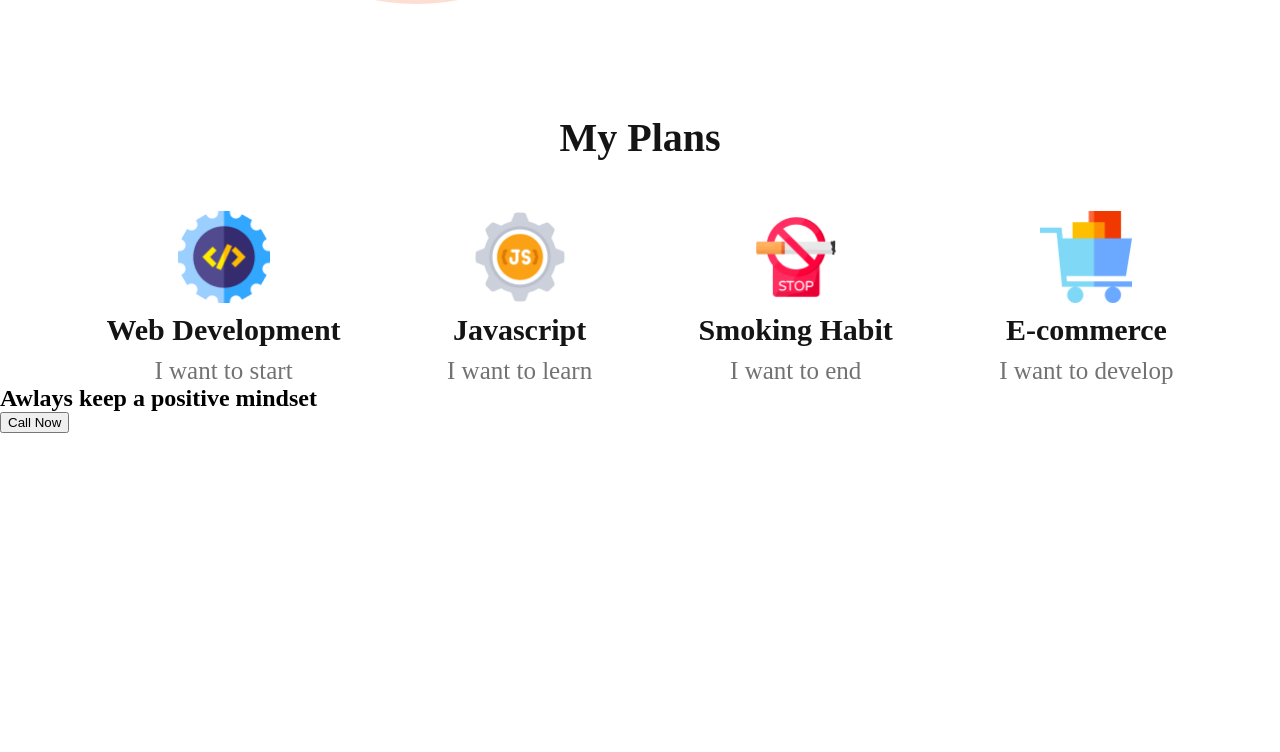
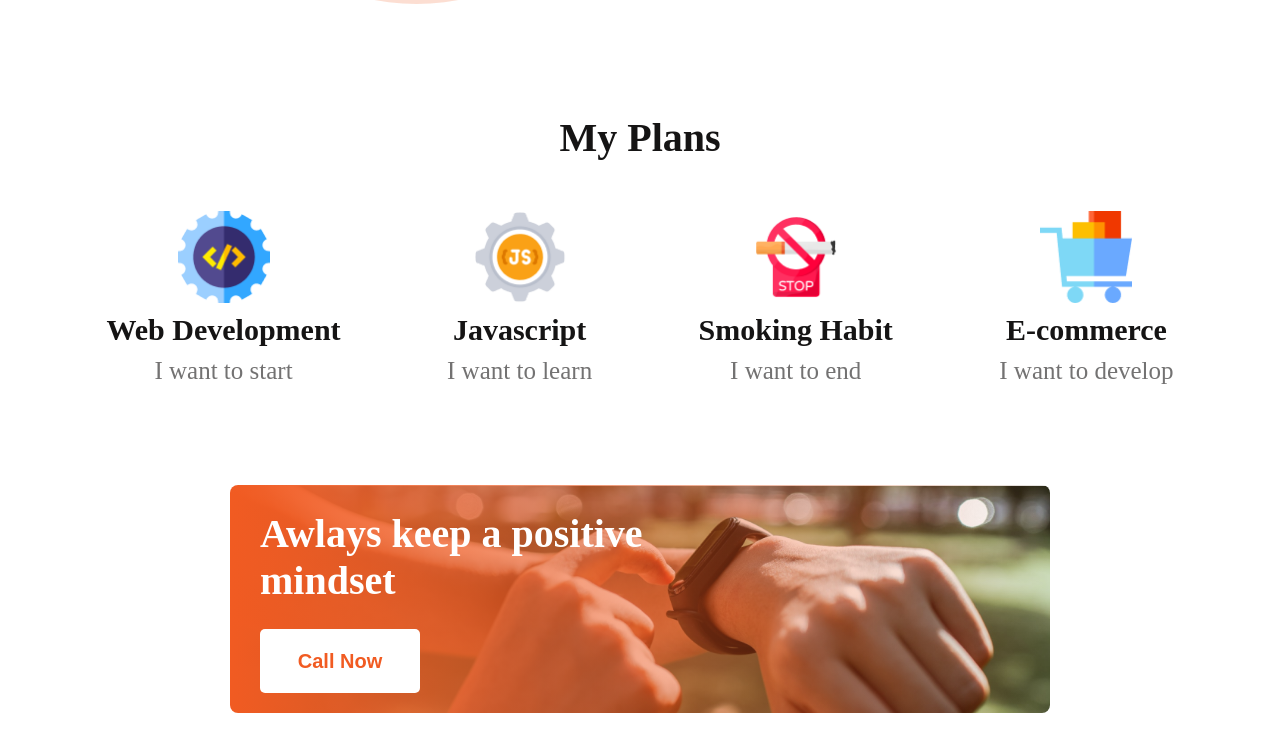
Before and after one commit to msasif2000/new-year-new-design, a plain HTML site: page index.html in a window 1280 px wide. Shown: the part 1584-2336 px from the top of the page. Before the commit the page ends 2017 px from the top, so only its background shows below. Drawn offline with Linux system fonts and the light colour scheme.

Commit message:
contact sec done

```diff
--- a/index.html
+++ b/index.html
@@ -79,7 +79,7 @@
        <section>
         <div class="contact">
             <h2 class="contact-title">Awlays keep a positive mindset</h2>
-            <button class="contact">Call Now</button>
+            <button class="bt-contact">Call Now</button>
         </div>
        </section>
     </main>
--- a/style.css
+++ b/style.css
@@ -64,8 +64,8 @@ justify-content: space-evenly;
 
 } */
 .img-div{
-    background-color:rgba(241, 91, 34, 0.20);
-    border-radius:50%;
+    background: rgba(241, 91, 34, 0.20);
+    border-radius:100%;
 }
 .fail-title{
 width: 288px;
@@ -129,3 +129,34 @@ font-weight: 500;
 }
 
 /* contact Style */
+.contact{
+    margin:100px 230px;
+
+   background: linear-gradient(90deg, #F15B22 0%, rgba(241, 91, 34, 0.00) 100%),url('./images/watch.png');
+   background-repeat: no-repeat;
+    background-size: cover;
+    border-radius: 8px;
+}
+.contact-title{
+    color: #FFF;
+font-size: 40px;
+font-weight: 700;
+display: flex;
+width: 459px;
+flex-direction: column;
+padding:25px 30px;
+}
+.bt-contact{
+    width: 160px;
+height: 64px;
+border-radius: 5px;
+background: #FFF;
+border:none;
+margin-left:30px;
+margin-bottom:20px;
+color: #F15B22;
+text-align: center;
+font-size: 20px;
+font-weight: 600;
+cursor: pointer;
+}
```
